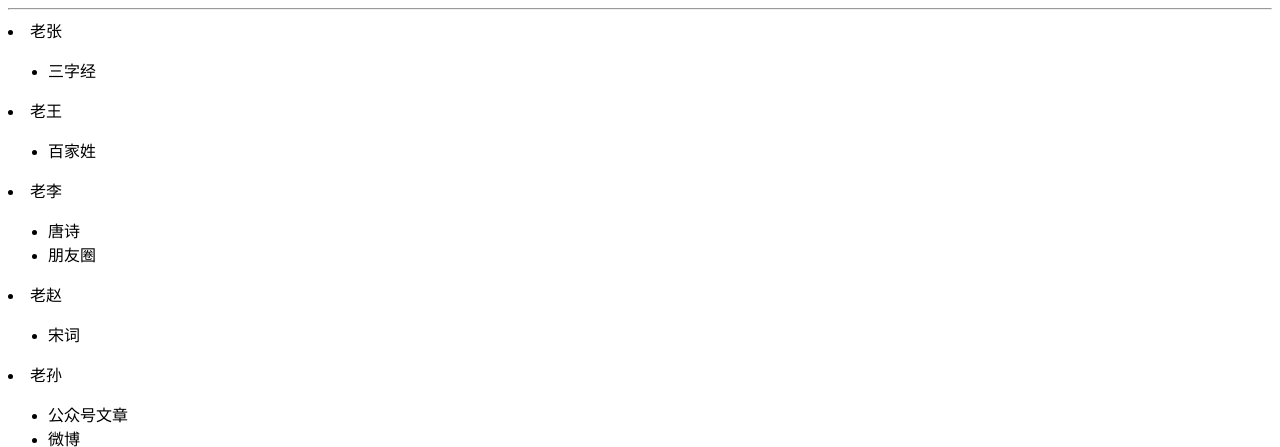
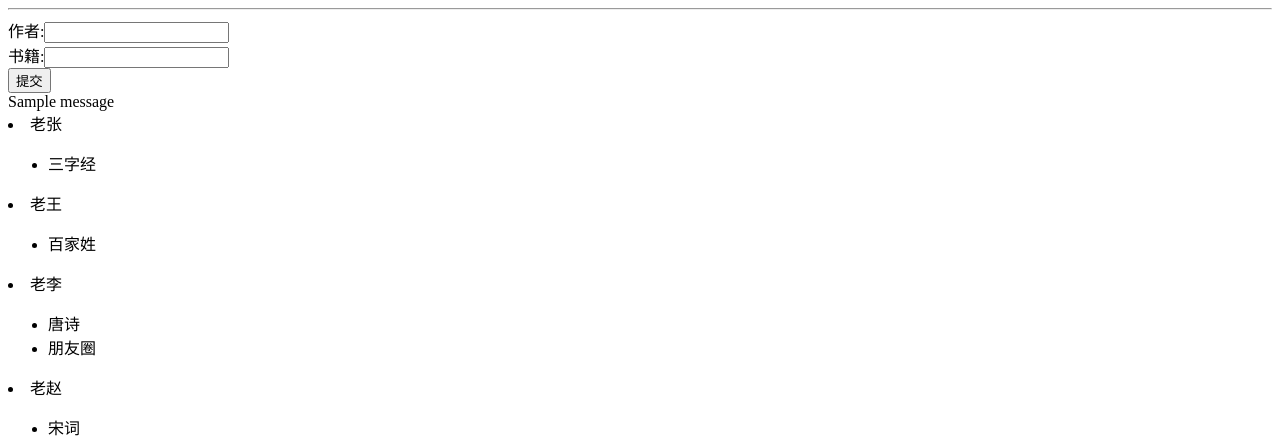
Before and after one commit to amou1758/flask_soho, a Flask app: page / in a window 1280 px wide. Shown: the top 447 px of the page. Run offline with Flask 2, Linux system fonts and the light colour scheme; data comes from the database, SQL or seed files in the repository; one stand-in notice (Sample message) is shown.

Commit message:
第二十七章: 表单显示

```diff
--- a/app.py
+++ b/app.py
@@ -1,5 +1,8 @@
 from flask import Flask, render_template
 from flask_sqlalchemy import SQLAlchemy
+from flask_wtf import FlaskForm
+from wtforms import SubmitField, StringField
+from wtforms.validators import DataRequired
 
 app = Flask(__name__)
 
@@ -8,7 +11,7 @@ app.config['SQLALCHEMY_DATABASE_URI'] = 'mysql+mysqlconnector://root:123456@127.
 
 # 关闭自动跟踪修改
 app.config['SQLALCHEMY_TRACK_MODIFICATIONS'] = False
-
+app.secret_key = 'amou1758'
 
 # 创建数据库对象
 db = SQLAlchemy(app)
@@ -60,17 +63,28 @@ class Book(db.Model):
     a. 查询所有的额作者的信息, 让信息传递给模版
     b. 模版中按照格式, for循环作者和书籍即可, (作者获取书籍, 用的是关系引用)
 5. WTF表单来显示表单
+    a. 自定义表单类
+    b. 模版中显示
+    c. secret_key / 编码 / csrf_token
 6. 实现相关的增删逻辑
 
 """
 
+# 自定义表单类
+class AuthorForm(FlaskForm):
+    author = StringField('作者:', validators=[DataRequired()])
+    book = StringField('书籍:', validators=[DataRequired()])
+    submit = SubmitField('提交')
+
+
 @app.route('/')
 def index():
+    # 创建一个自定义的表单类
+    author_form = AuthorForm()
+
     # 查询作者的信息  传递给模版
     authors = Author.query.all()
-
-
-    return render_template('books.html', authors=authors)
+    return render_template('books.html', authors=authors, form=author_form)
 
 
 if __name__ == "__main__":
--- a/templates/books.html
+++ b/templates/books.html
@@ -7,6 +7,16 @@
 <body>
 
 <hr>
+<form method="post">
+    {{ form.csrf_token }}
+    {{ form.author.label }}{{ form.author }}<br>
+    {{ form.book.label }}{{ form.book }}<br>
+    {{ form.submit }}<br>
+    {# 显示消息闪现的内容 #}
+    {% for flash_message in get_flashed_messages() %}
+        {{ flash_message }}
+    {% endfor %}
+</form>
 <ur>
     {# 先遍历作者, 然后在作者内遍历书籍 #}
     {% for author in authors %}
```
Also changed, not shown: README.md.
